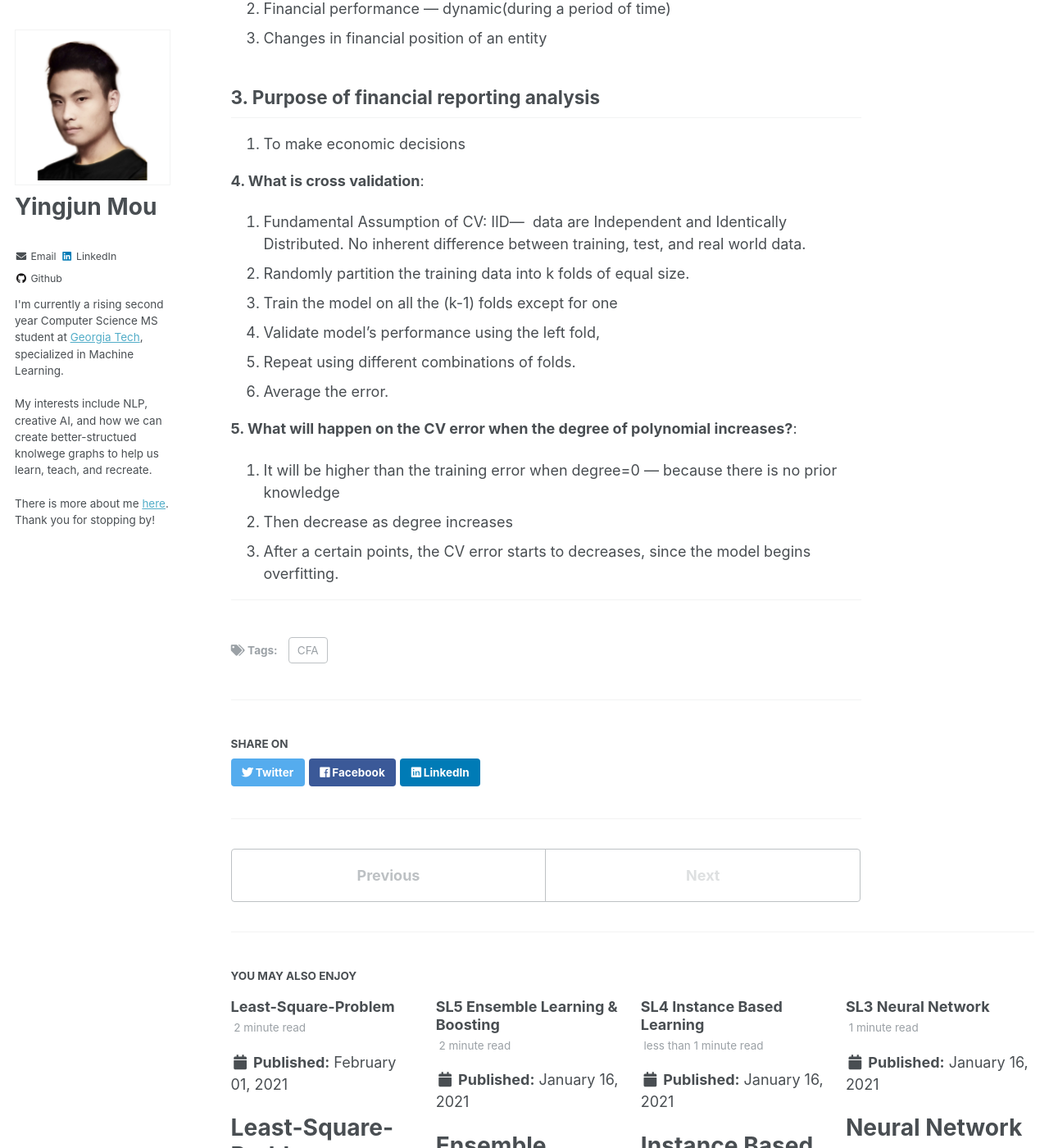
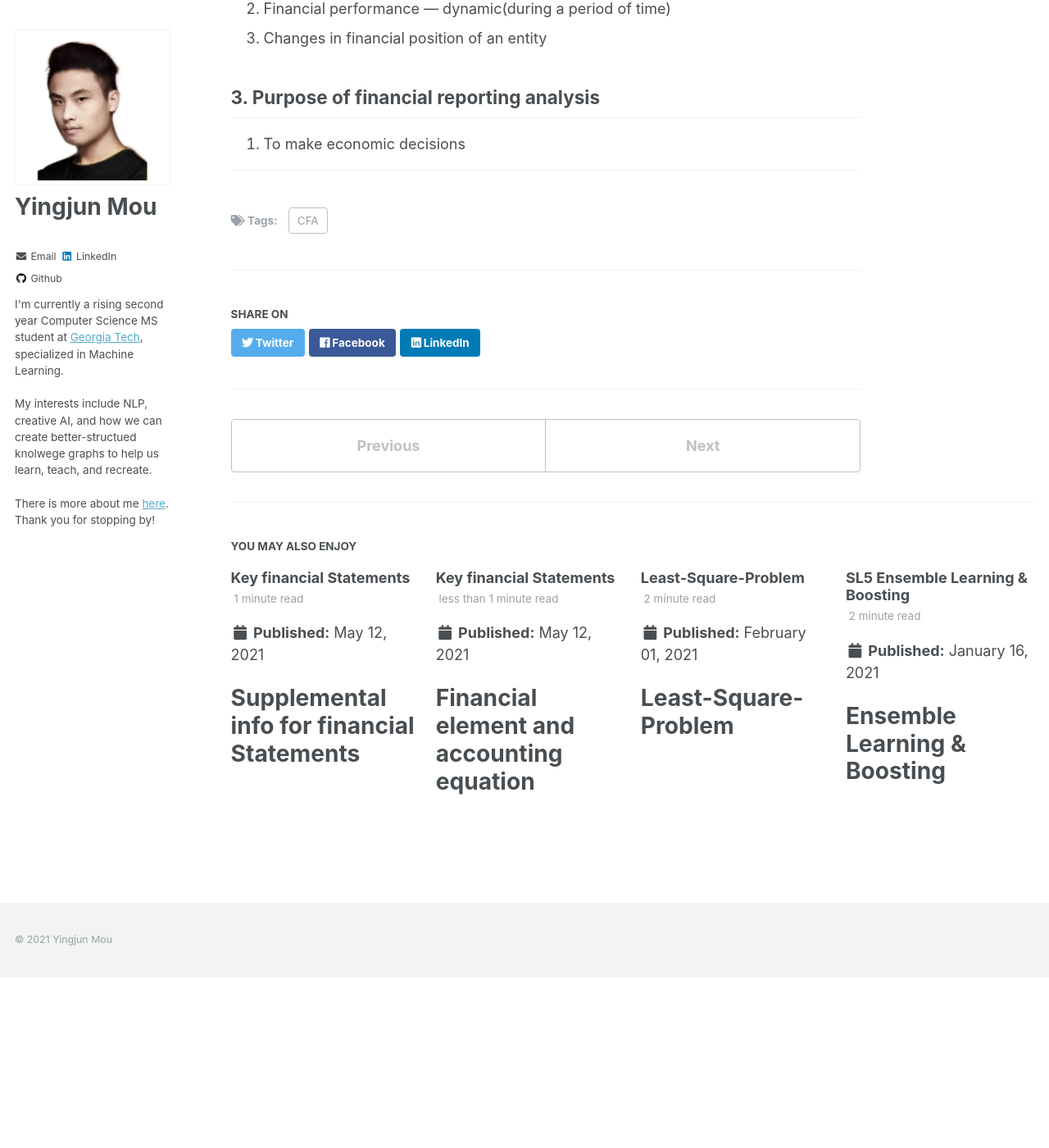
Before and after one commit to yingjun-mou/yingjun-mou.github.io, a Jekyll site: the page built from _posts/2021-05-12-blog-post-CFA-key-financial-statements.md, in a window 1280 px wide and 1400 px high, scrolled down 1039 px. Shown: the whole window at 82% size. Built offline with Jekyll 4.4.1, drawn with Linux system fonts in a browser that asks for light colours; after the commit the page ends 2231 px from its top, so only the background shows below that; some of the changed lines change nothing that is shown; some of the changed text lies outside the part shown.

Commit message:
added the 1st post for CFA

```diff
--- /dev/null
+++ b/_posts/2021-05-12-blog-post-CFA-financial-element-accounting-equation.md
@@ -0,0 +1,30 @@
+---
+title: 'Key financial Statements'
+date: 2021-05-12
+permalink: /posts/2021/05/Financial element and accounting equation/
+tags:
+  - CFA
+---
+
+
+
+Financial element and accounting equation
+======
+
+## 1. Statement elements
+
+**1. Cash and cash equivalents:**:
+1. Liquid securities with 90 days or cash
+
+**2. Account receivable:**:
+1. Allowance for bad debt (is a contra ccount, will be minused by)
+
+**3. Inventory:**:
+1. Goods in the storages
+
+**4. Financial assets:**:
+1. Marketable securities
+
+**5. Prepaid expense:**:
+1. You paid for a service, but the service is yet to come. (it's a plus, not a minus, even though it's called 'expense')
+------
--- a/_posts/2021-05-12-blog-post-CFA-Financial-Report.md
+++ b/_posts/2021-05-12-blog-post-CFA-key-financial-statements.md
@@ -37,17 +37,4 @@
 ## 3. Purpose of financial reporting analysis
 1. To make economic decisions
 
-**4. What is cross validation**:
-1. Fundamental Assumption of CV: IID---  data are Independent and Identically Distributed. No inherent difference between training, test, and real world data.
-2. Randomly partition the training data into k folds of equal size.
-3. Train the model on all the (k-1) folds except for one
-4. Validate model's performance using the left fold,
-5. Repeat using different combinations of folds.
-6. Average the error.
-
-**5. What will happen on the CV error when the degree of polynomial increases?**:
-1. It will be higher than the training error when degree=0 --- because there is no prior knowledge
-2. Then decrease as degree increases
-3. After a certain points, the CV error starts to decreases, since the model begins overfitting.
-
 ------
--- /dev/null
+++ b/_posts/2021-05-12-blog-post-CFA-supplemental-financial-statements.md
@@ -0,0 +1,50 @@
+---
+title: 'Key financial Statements'
+date: 2021-05-12
+permalink: /posts/2021/05/Supplemental info for financial Statements/
+tags:
+  - CFA
+---
+
+
+
+Supplemental info for financial Statements
+======
+
+## 1. Common Sources
+
+**1. Footnotes:**:
+1. Show Accounting methods
+2. Show Assumptions --- going concern(假设永远不倒闭)
+3. Show Estimate --- (1)use life of assets + (2)residual value of assets
+4. Footnotes are audited
+
+**2. MD&A (Management's discussion and analysis):**:
+1. Performance review from the management's perspective
+2. Trends in sales and expense, cash flow
+3. Big events and uncertainties
+4. Bussiness overview
+
+**3. Audit & Internal control:**:
+1. Independent review of the financial statements
+2. Opnion on company's internal controls under U.S. GAAP standard
+3. Different auditor's opinion (reasonable assurance)
+| Construct | Opinion | Explaination
+| --- | --- | --- |
+| Good | Unqualified opinion(clean opinion) | Free from material(big) omissions and errors
+| Pass | Qualified opinion | Agree most of the report
+| Fail | Adverse opnion | Stements not presented fairly---bad
+| Refuse to audit | Disclaimer of opinion | Unable to express opinions
+
+**4. SEC fillings(给证监会的重要公告报备):**:
+1. Form 8-K
+(1) Aquisitions and disposals
+(2) Change in management & corporate governance
+2. Form 10-K
+Annual financial statements(audited)
+3. Form 10-Q
+Quarterly financial statements(may be unaudited)
+
+**5. Proxy statements:**:
+1. Management compensation & Issurance of stock options
+------
```
